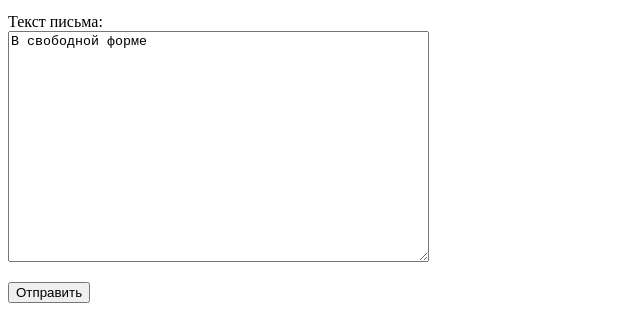
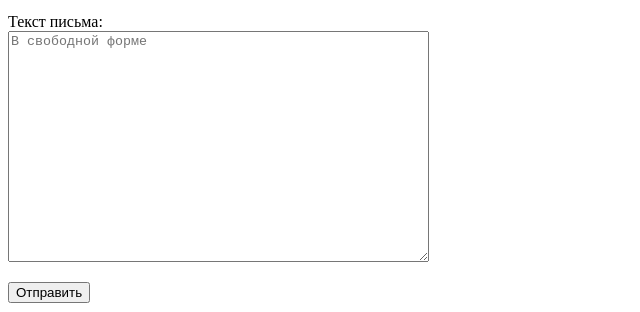
Before and after one commit to SergOtylov/980701-nerds-24, a plain HTML site: page catalog.html in a window 1280 px wide. Shown: the part 5631-5943 px from the top of the page, 0-640 px from the left. Drawn offline with Linux system fonts and the light colour scheme.

Commit message:
Доступность и формы
В поппапе скорректировал многострочное поле через плейсхолдер :)

```diff
--- a/catalog.html
+++ b/catalog.html
@@ -142,7 +142,7 @@
         <p>
           <label class="visuallu-hidden" for="comments-user">Текст письма:</label>
           <br>
-          <textarea class="user-letter-nerds" name="comments" id="comments-user" rows="15" cols="50">В свободной форме</textarea>
+          <textarea class="user-letter-nerds" name="comments" id="comments-user" rows="15" cols="50" placeholder="В свободной форме"></textarea>
         </p>
         <button class="letter-button" type="submit">Отправить</button>
       </form>
```
Also changed, not shown: index.html (+1 -1 lines).
